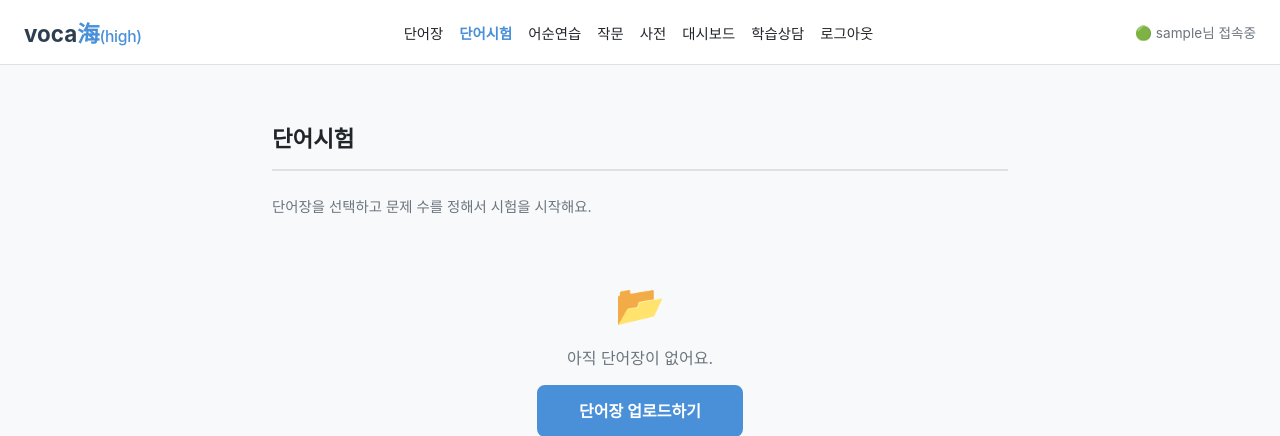
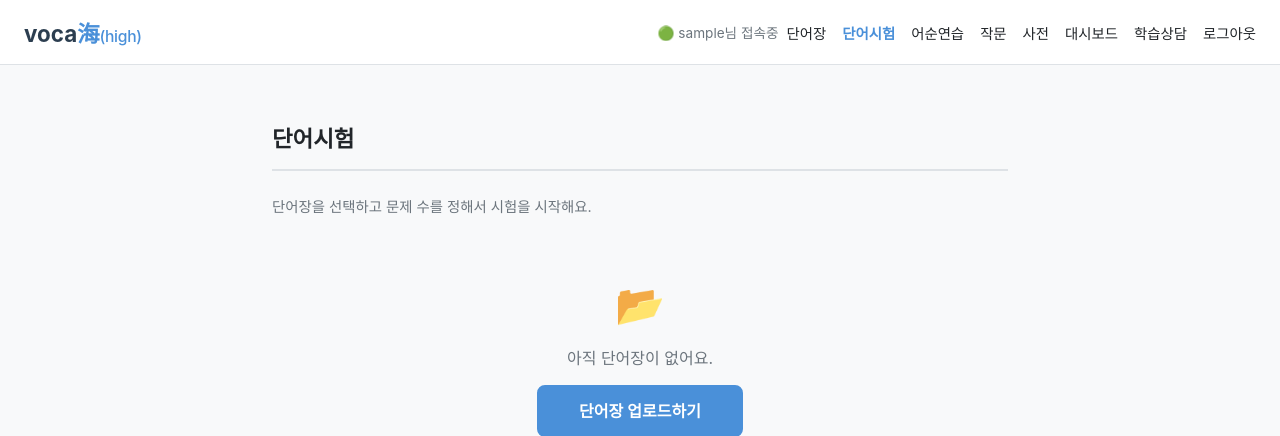
Before and after one commit to asteria412/vocahigh-V2, a Flask app: page /quiz/ in a window 1280 px wide. Shown: the top 436 px of the page. Run offline with Flask 3, Linux system fonts and the light colour scheme; the visitor is signed in with stand-in values (Sample User, id 1); data that the repository does not hold is empty.

Commit message:
fix: 데스크탑 navbar 레이아웃 복원 (접속중-메뉴 순서)

```diff
--- a/static/css/style.css
+++ b/static/css/style.css
@@ -86,7 +86,7 @@ a:hover {
     border-bottom: 1px solid var(--color-border);
     padding: var(--space-md) var(--space-lg);
     display: flex;
-    justify-content: space-between;
+    justify-content: flex-start;
     align-items: center;
     /* 스크롤해도 상단에 고정 */
     position: sticky;
@@ -119,6 +119,7 @@ a:hover {
     display: flex;
     align-items: center;
     gap: var(--space-md);
+    margin-left: auto;
 }
 
 .nav-link {
@@ -149,6 +150,14 @@ a:hover {
     display: flex;
     align-items: center;
     gap: var(--space-sm);
+    order: 1;
+    margin-left: auto;
+}
+
+/* 데스크탑: 접속중 다음에 메뉴 링크가 오도록 순서 지정 */
+.nav-links--menu {
+    order: 2;
+    margin-left: var(--space-sm);
 }
 
 .nav-toggle {
```
